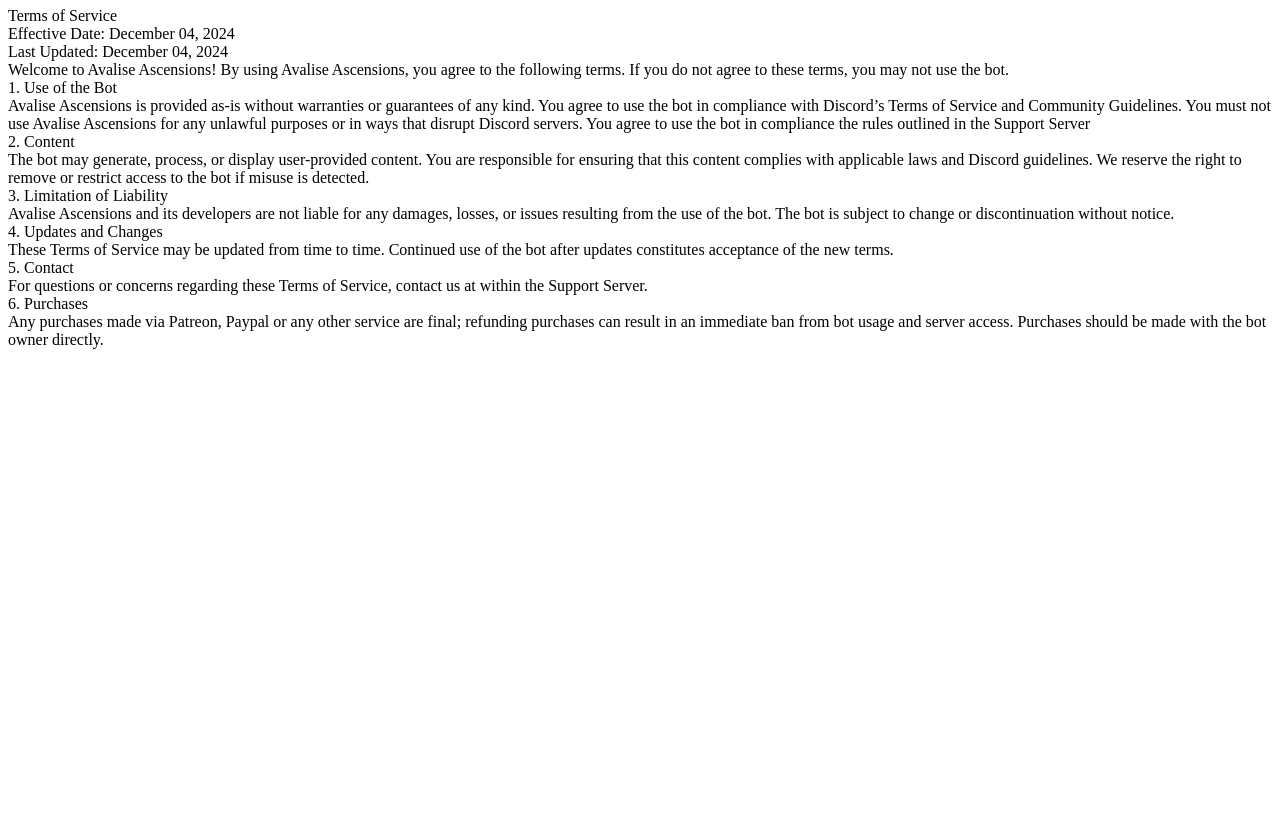
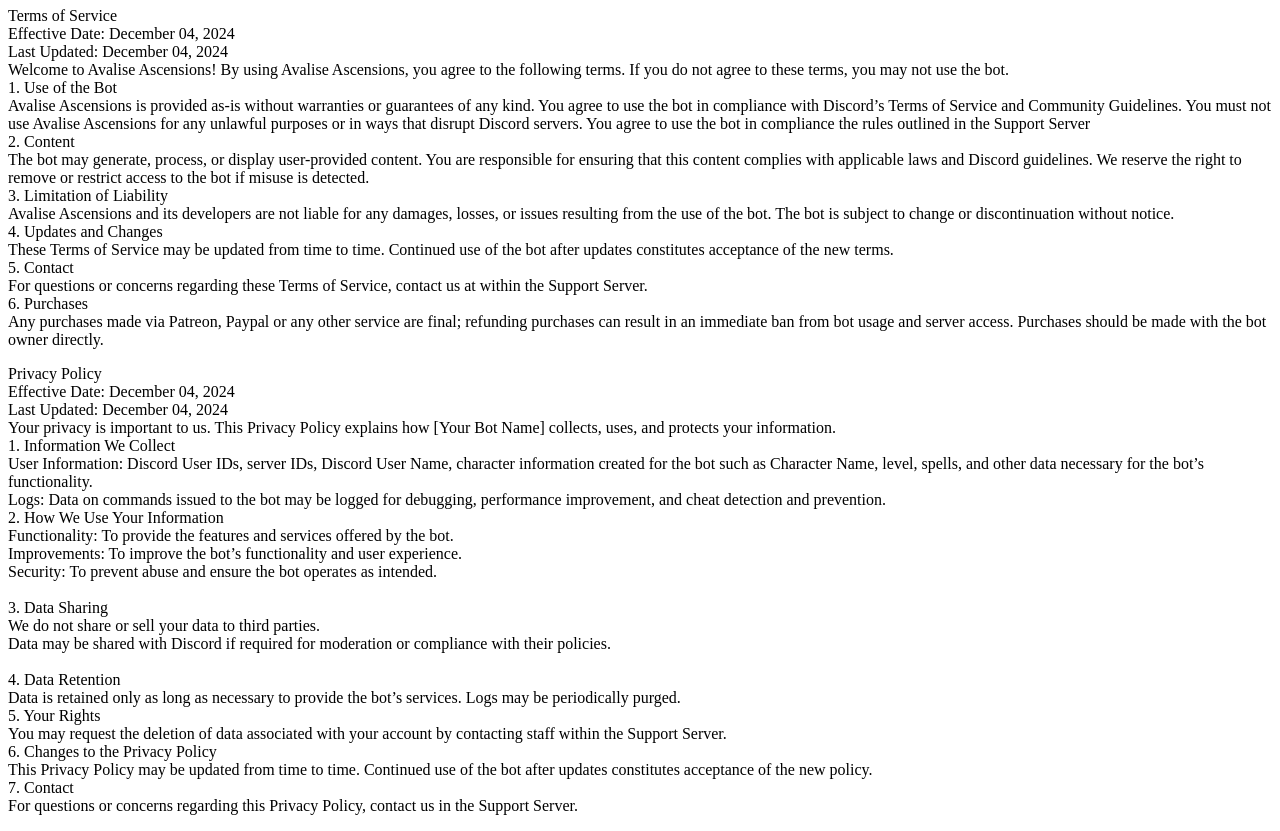
Before and after one commit to AvaliseGame/AvaliseGame.github.io, a plain HTML site: page index.html in a window 1280 px wide. Shown: the part 73-904 px from the top of the page. Before the commit the page ends 800 px from the top, so only its background shows below. Drawn offline with Linux system fonts and the light colour scheme.

Commit message:
Update index.html

```diff
--- a/index.html
+++ b/index.html
@@ -1,7 +1,7 @@
 <!DOCTYPE html>
 <html>
 <body>
-<h1>Avalise Ascensions Terms of Service</h1>
+<h1>Avalise Ascensions</h1>
 <p>Terms of Service<br>
 Effective Date: December 04, 2024<br>
 Last Updated: December 04, 2024<br>
@@ -37,6 +37,46 @@ Welcome to Avalise Ascensions! By using Avalise Ascensions, you agree to the fol
     Any purchases made via Patreon, Paypal or any other service are final; refunding purchases can result in an immediate ban from bot usage and server access.
     Purchases should be made with the bot owner directly.
     <br>
+
+
+<p>Privacy Policy<br>
+
+  Effective Date: December 04, 2024<br>
+  Last Updated: December 04, 2024<br>
+
+  Your privacy is important to us. This Privacy Policy explains how [Your Bot Name] collects, uses, and protects your information.<br>
+  1. Information We Collect<br>
+
+      User Information: Discord User IDs, server IDs, Discord User Name, character information created for the bot such as Character Name, level, spells, and other data necessary for the bot’s functionality.<br>
+      Logs: Data on commands issued to the bot may be logged for debugging, performance improvement, and cheat detection and prevention.<br>
+
+  2. How We Use Your Information<br>
+
+      Functionality: To provide the features and services offered by the bot.<br>
+      Improvements: To improve the bot’s functionality and user experience.<br>
+      Security: To prevent abuse and ensure the bot operates as intended.<br>
+      <br>
+  3. Data Sharing<br>
+
+      We do not share or sell your data to third parties.<br>
+      Data may be shared with Discord if required for moderation or compliance with their policies.<br>
+      <br>
+  4. Data Retention<br>
+
+      Data is retained only as long as necessary to provide the bot’s services. Logs may be periodically purged.<br>
+
+  5. Your Rights<br>
+
+      You may request the deletion of data associated with your account by contacting staff within the Support Server.<br>
+
+  6. Changes to the Privacy Policy<br>
+
+      This Privacy Policy may be updated from time to time. Continued use of the bot after updates constitutes acceptance of the new policy.<br>
+
+  7. Contact<br>
+
+      For questions or concerns regarding this Privacy Policy, contact us in the Support Server.<br>
+
 </p>
 </body>
 </html>
```
